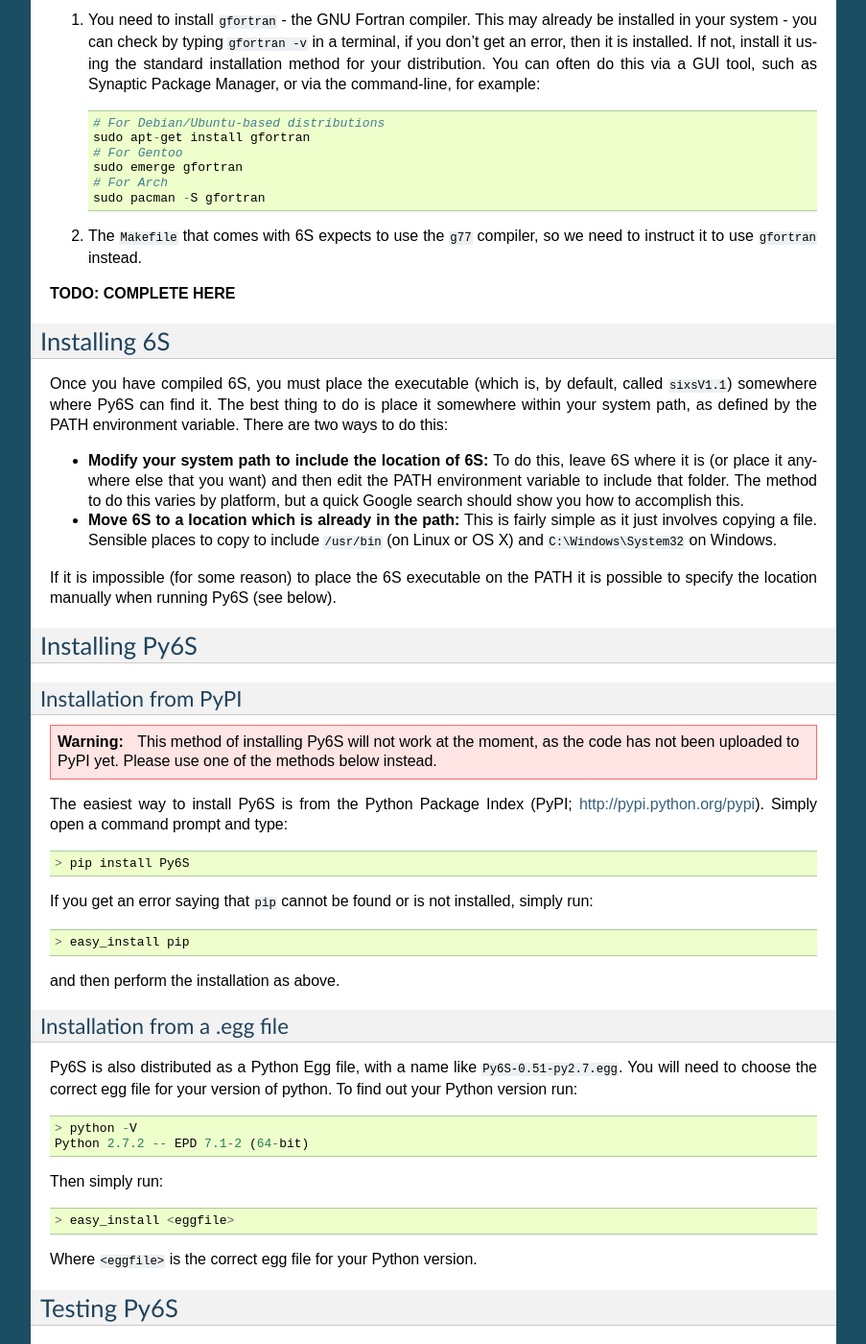
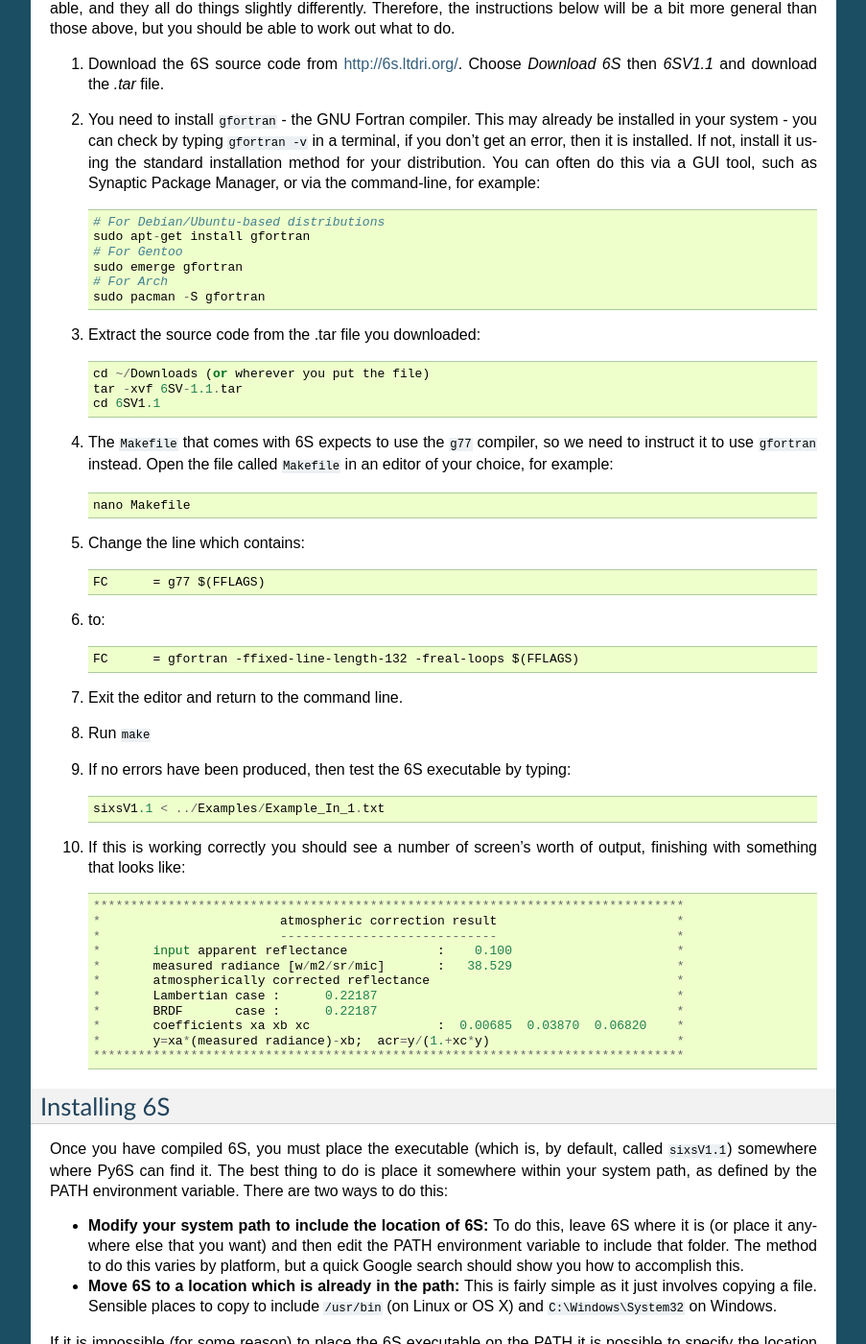
Before and after one commit to robintw/Py6S, a Sphinx documentation site: the page built from doc/source/installation.rst, in a window 1280 px wide and 1400 px high, scrolled down 2939 px. Shown: the whole window at 96% size, without its empty margins (198-1101 px from the left). Built offline with Sphinx 7.4.7, drawn with Linux system fonts in a browser that asks for light colours; some of the changed text lies outside the part shown.

Commit message:
Updated installation documentation to finish Linux instructions, add stuff for PySolar and fix various other things.

```diff
--- a/doc/source/installation.rst
+++ b/doc/source/installation.rst
@@ -89,7 +91,7 @@
 
 #. If no errors have been produced, then test the 6S executable by typing::
 
-    sixsV1.1 < ..\Examples\Example_In_1.txt
+    sixsV1.1 < ../Examples/Example_In_1.txt
 
 #. If this is working correctly you should see a number of screen's worth of output, finishing with something that looks like::
 
@@ -111,7 +113,9 @@
 do things slightly differently. Therefore, the instructions below will be a bit more general than those above, but you should be able to
 work out what to do.
 
-1. You need to install ``gfortran`` - the GNU Fortran compiler. This may already be installed in your system - you can check by typing ``gfortran -v`` in a terminal, if you don't get an error, then it is installed. If not, install it using the standard installation method for your distribution. You can often do this via a GUI tool, such as Synaptic Package Manager, or via the command-line, for example::
+1. Download the 6S source code from http://6s.ltdri.org/. Choose *Download 6S* then *6SV1.1* and download the `.tar` file.
+
+#. You need to install ``gfortran`` - the GNU Fortran compiler. This may already be installed in your system - you can check by typing ``gfortran -v`` in a terminal, if you don't get an error, then it is installed. If not, install it using the standard installation method for your distribution. You can often do this via a GUI tool, such as Synaptic Package Manager, or via the command-line, for example::
 
     # For Debian/Ubuntu-based distributions
     sudo apt-get install gfortran
@@ -120,9 +124,46 @@
     # For Arch
     sudo pacman -S gfortran
 
-2. The ``Makefile`` that comes with 6S expects to use the ``g77`` compiler, so we need to instruct it to use ``gfortran`` instead.
+#. Extract the source code from the .tar file you downloaded::
 
-**TODO: COMPLETE HERE**
+    cd ~/Downloads (or wherever you put the file)
+    tar -xvf 6SV-1.1.tar
+    cd 6SV1.1
+
+#. The ``Makefile`` that comes with 6S expects to use the ``g77`` compiler, so we need to instruct it to use ``gfortran`` instead. Open the file called ``Makefile`` in an editor of your choice, for example::
+
+    nano Makefile
+
+#. Change the line which contains::
+
+    FC      = g77 $(FFLAGS)
+
+#. to::
+
+    FC      = gfortran -ffixed-line-length-132 -freal-loops $(FFLAGS)
+
+#. Exit the editor and return to the command line.
+
+#. Run ``make``
+
+#. If no errors have been produced, then test the 6S executable by typing::
+
+    sixsV1.1 < ../Examples/Example_In_1.txt
+
+#. If this is working correctly you should see a number of screen's worth of output, finishing with something that looks like::
+
+    *******************************************************************************
+    *                        atmospheric correction result                        *
+    *                        -----------------------------                        *
+    *       input apparent reflectance            :    0.100                      *
+    *       measured radiance [w/m2/sr/mic]       :   38.529                      *
+    *       atmospherically corrected reflectance                                 *
+    *       Lambertian case :      0.22187                                        *
+    *       BRDF       case :      0.22187                                        *
+    *       coefficients xa xb xc                 :  0.00685  0.03870  0.06820    *
+    *       y=xa*(measured radiance)-xb;  acr=y/(1.+xc*y)                         *
+    *******************************************************************************
+
 
 Installing 6S
 -------------
@@ -165,7 +206,7 @@
 
   > easy_install <eggfile>
 
-Where ``<eggfile>`` is the correct egg file for your Python version.
+Where ``<eggfile>`` is the correct egg file for your Python version. You will need to do this twice: once for ``Py6S-xxx.egg`` and once for ``Pysolar-xxx.egg``.
 
 Testing Py6S
 ------------
```
Also changed, not shown: other parts of doc/source/installation.rst (+2 -0 lines).
